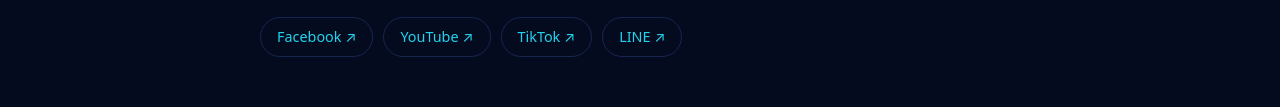
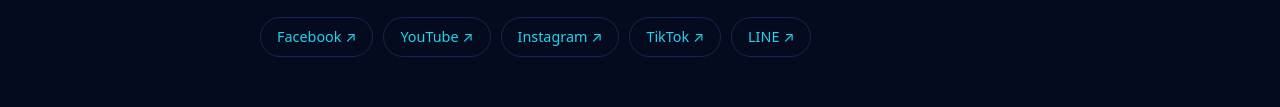
Before and after one commit to Pradeepp574/pradishofficial, a plain HTML site: page index.html in a window 1280 px wide. Shown: the part 4371-4478 px from the top of the page. Drawn offline with Linux system fonts and the light colour scheme.

Commit message:
Add files via upload

```diff
--- a/index.html
+++ b/index.html
@@ -195,7 +195,7 @@ section{padding:56px 0}
 /* EDIT HERE: put your details between the quotes. Empty ("") = not shown.
    phone: "+97798XXXXXXXX"  whatsapp: "97798XXXXXXXX" (with country code)
    Social links must start with https://. whatsapp can be a number or a wa.me link */
-const SITE={email:"Pradeeppandit574@gmail.com",phone:"+818026461619",whatsapp:"https://wa.me/qr/3DUAJ54DLCMUE1",location:"",facebook:"https://www.facebook.com/pradeep.pandit.1401933",youtube:"https://youtube.com/@pradishofficial",instagram:"",tiktok:"https://www.tiktok.com/@pradishofficial",line:"https://line.me/ti/p/uoahU-wydk"};
+const SITE={email:"Pradeeppandit574@gmail.com",phone:"+818026461619",whatsapp:"https://wa.me/qr/3DUAJ54DLCMUE1",location:"",facebook:"https://www.facebook.com/pradeep.pandit.1401933",youtube:"https://youtube.com/@pradishofficial",instagram:"https://www.instagram.com/pradeeppandit1998",tiktok:"https://www.tiktok.com/@pradishofficial",line:"https://line.me/ti/p/uoahU-wydk"};
 
 const $=id=>document.getElementById(id);
 const ok=u=>/^https?:\/\//i.test(u||"");
```
